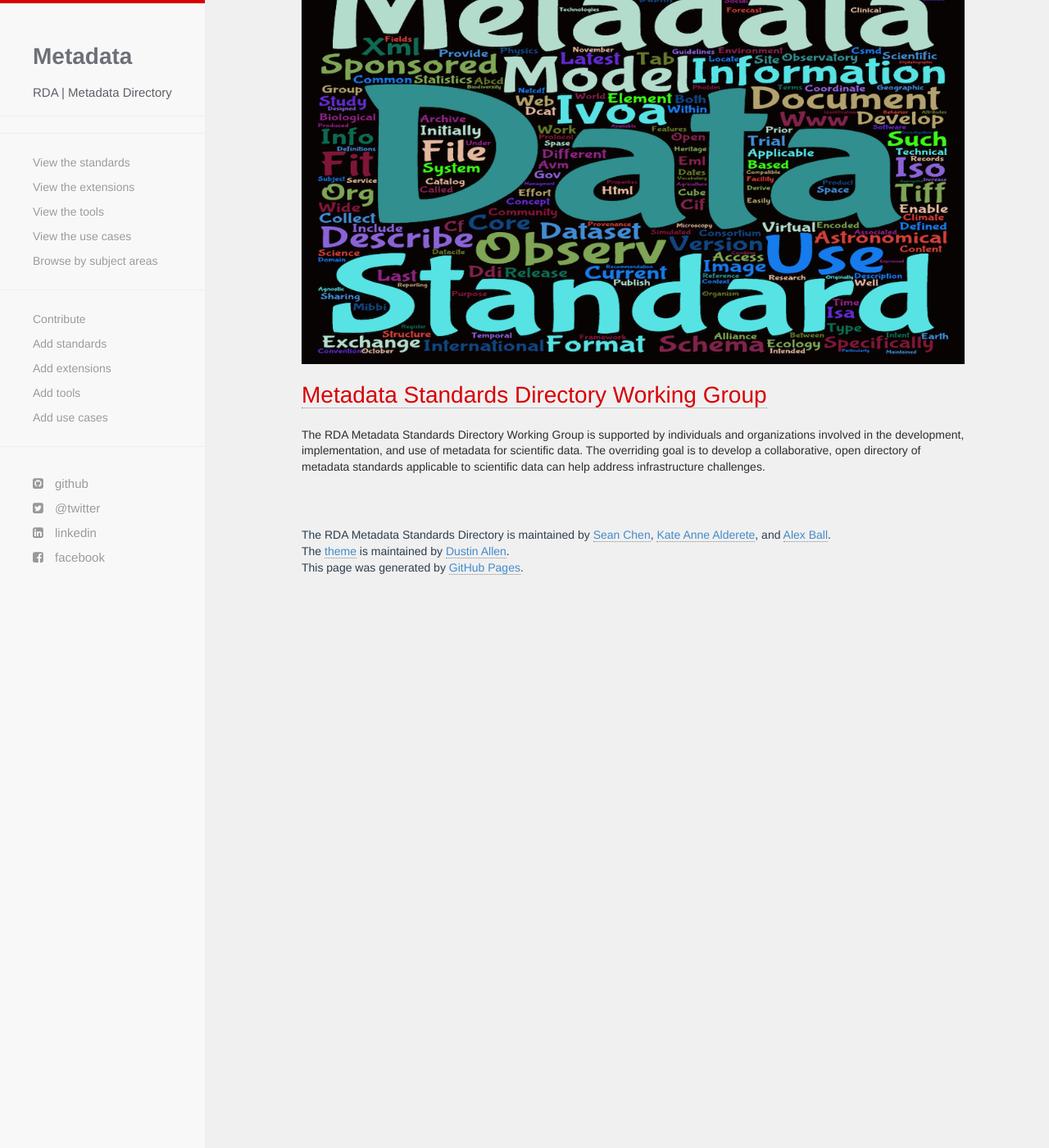
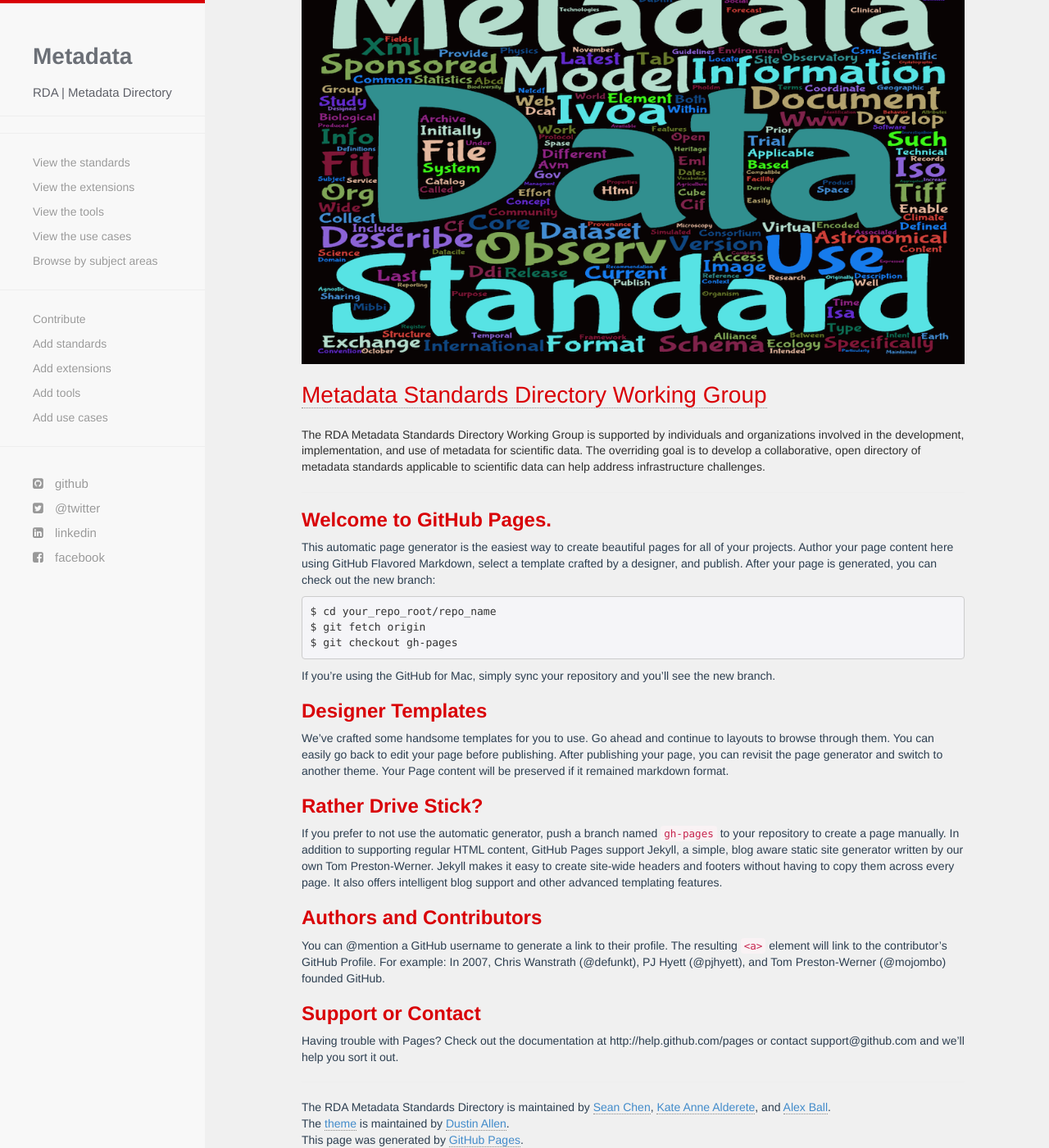
Before and after one commit to metadata-research/data-sharing-directory, a Jekyll site: the page built from index.md, in a window 1280 px wide and 1400 px high, scrolled down 101 px. Shown: the whole window at 82% size. Built offline with Jekyll 4.4.1, drawn with Linux system fonts in a browser that asks for light colours; nearby versions of some CDN libraries; our own code applies the rules of GitHub Pages for plain Markdown files; before the commit the page ends 900 px from its top, so only the background shows below that.

Commit message:
Set theme jekyll-theme-minimal and migrate Page Generator content

````diff
--- a/_config.yml
+++ b/_config.yml
@@ -12,3 +12,8 @@
 repourl: https://github.com/rd-alliance/metadata-directory
 repobranch: gh-pages
 exclude: [vendor]
+
+title: Metadata Directory
+google_analytics:
+show_downloads: true
+theme: jekyll-theme-minimal
--- a/index.md
+++ b/index.md
@@ -1,3 +1,22 @@
----
-layout: default
----
+### Welcome to GitHub Pages.
+This automatic page generator is the easiest way to create beautiful pages for all of your projects. Author your page content here using GitHub Flavored Markdown, select a template crafted by a designer, and publish. After your page is generated, you can check out the new branch:
+
+```
+$ cd your_repo_root/repo_name
+$ git fetch origin
+$ git checkout gh-pages
+```
+
+If you're using the GitHub for Mac, simply sync your repository and you'll see the new branch.
+
+### Designer Templates
+We've crafted some handsome templates for you to use. Go ahead and continue to layouts to browse through them. You can easily go back to edit your page before publishing. After publishing your page, you can revisit the page generator and switch to another theme. Your Page content will be preserved if it remained markdown format.
+
+### Rather Drive Stick?
+If you prefer to not use the automatic generator, push a branch named `gh-pages` to your repository to create a page manually. In addition to supporting regular HTML content, GitHub Pages support Jekyll, a simple, blog aware static site generator written by our own Tom Preston-Werner. Jekyll makes it easy to create site-wide headers and footers without having to copy them across every page. It also offers intelligent blog support and other advanced templating features.
+
+### Authors and Contributors
+You can @mention a GitHub username to generate a link to their profile. The resulting `<a>` element will link to the contributor's GitHub Profile. For example: In 2007, Chris Wanstrath (@defunkt), PJ Hyett (@pjhyett), and Tom Preston-Werner (@mojombo) founded GitHub.
+
+### Support or Contact
+Having trouble with Pages? Check out the documentation at http://help.github.com/pages or contact support@github.com and we’ll help you sort it out.
````
Also changed, not shown: params.json (deleted, +0 -1 lines).
